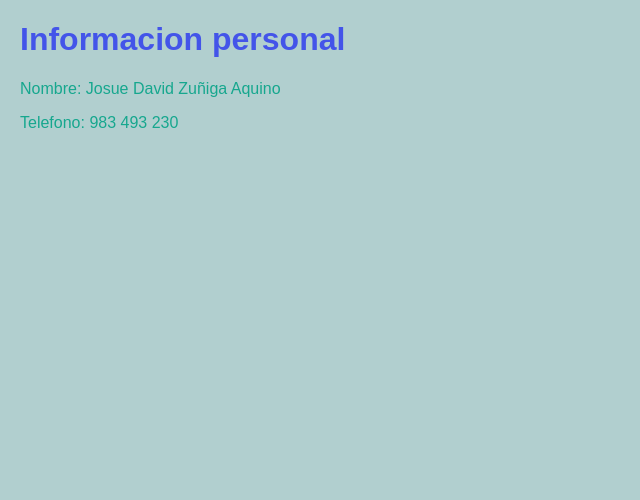
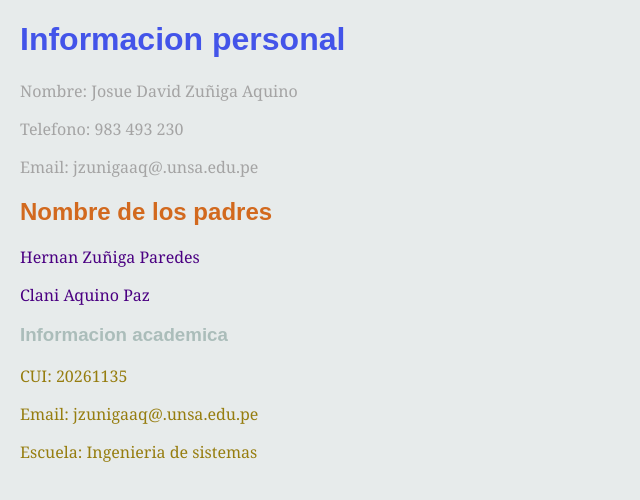
Before and after one commit to josuezuniga-del/20261135Web, a plain HTML site: page Lab01/index.html in a window 1280 px wide. Shown: the whole page, without its empty margins (0-640 px from the left). Drawn offline with Linux system fonts and the light colour scheme.

Commit message:
Modificacion de fuente y colores en los datos personales

```diff
--- a/Lab01/estilos.css
+++ b/Lab01/estilos.css
@@ -1,10 +1,24 @@
 body {
     font-family: Arial, sans-serif;
-    background-color: #b1cfcf;
-    color: #16a78e;
+    background-color: #e7ebeb;
+    color: #abbdba;
     margin: 20px;
 }
-
 h1 {
     color: #4354e9;
 }
+h2 {
+    color: chocolate;
+}
+.personal {
+    color: rgba(26, 17, 17, 0.322);
+    font-family: Georgia, 'Times New Roman', Times, serif;
+}
+.padres {
+    color: indigo;
+    font-family: Georgia, 'Times New Roman', Times, serif;
+}
+.academico {
+    color: #967d0f;
+    font-family: Georgia, 'Times New Roman', Times, serif;
+}
--- a/Lab01/index.html
+++ b/Lab01/index.html
@@ -7,8 +7,17 @@
 </head>
 <body>
     <h1>Informacion personal</h1>
-    <p> Nombre: Josue David Zuñiga Aquino</p>
-    <p> Telefono: 983 493 230</p>
+    <p class="personal"> Nombre: Josue David Zuñiga Aquino</p>
+    <p class="personal"> Telefono: 983 493 230</p>
+    <p class="personal"> Email: jzunigaaq@.unsa.edu.pe</p>
+    <h2>Nombre de los padres</h2>
+    <p class="padres"> Hernan Zuñiga Paredes</p>
+    <p class="padres"> Clani Aquino Paz</p>
+    <h3>Informacion academica</h3>
+    <p class="academico"> CUI: 20261135</p>
+    <p class="academico"> Email: jzunigaaq@.unsa.edu.pe</p>
+    <p class="academico"> Escuela: Ingenieria de sistemas</p>
+    <p> </p>
 
 </body>
 </html>
```
